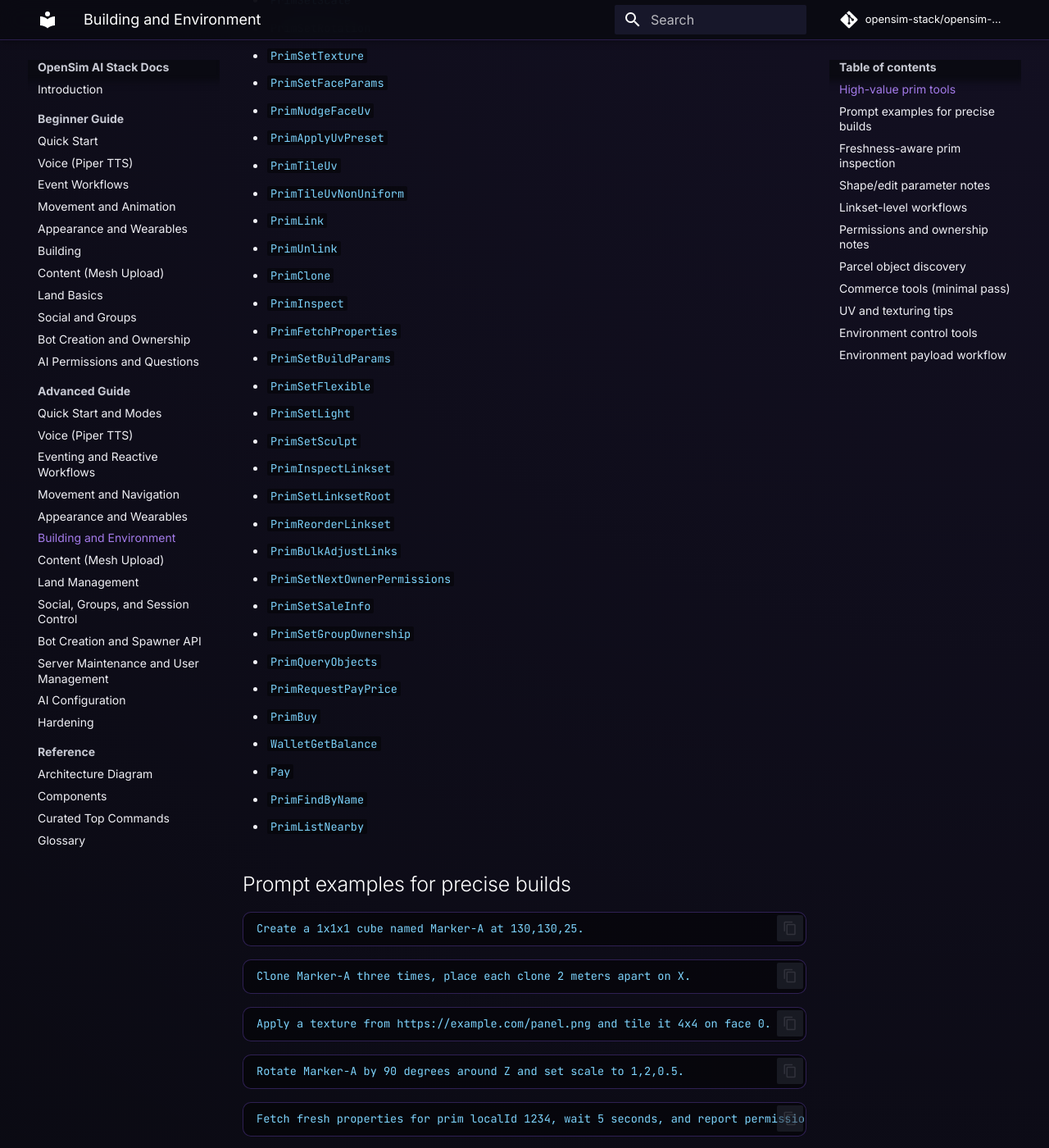
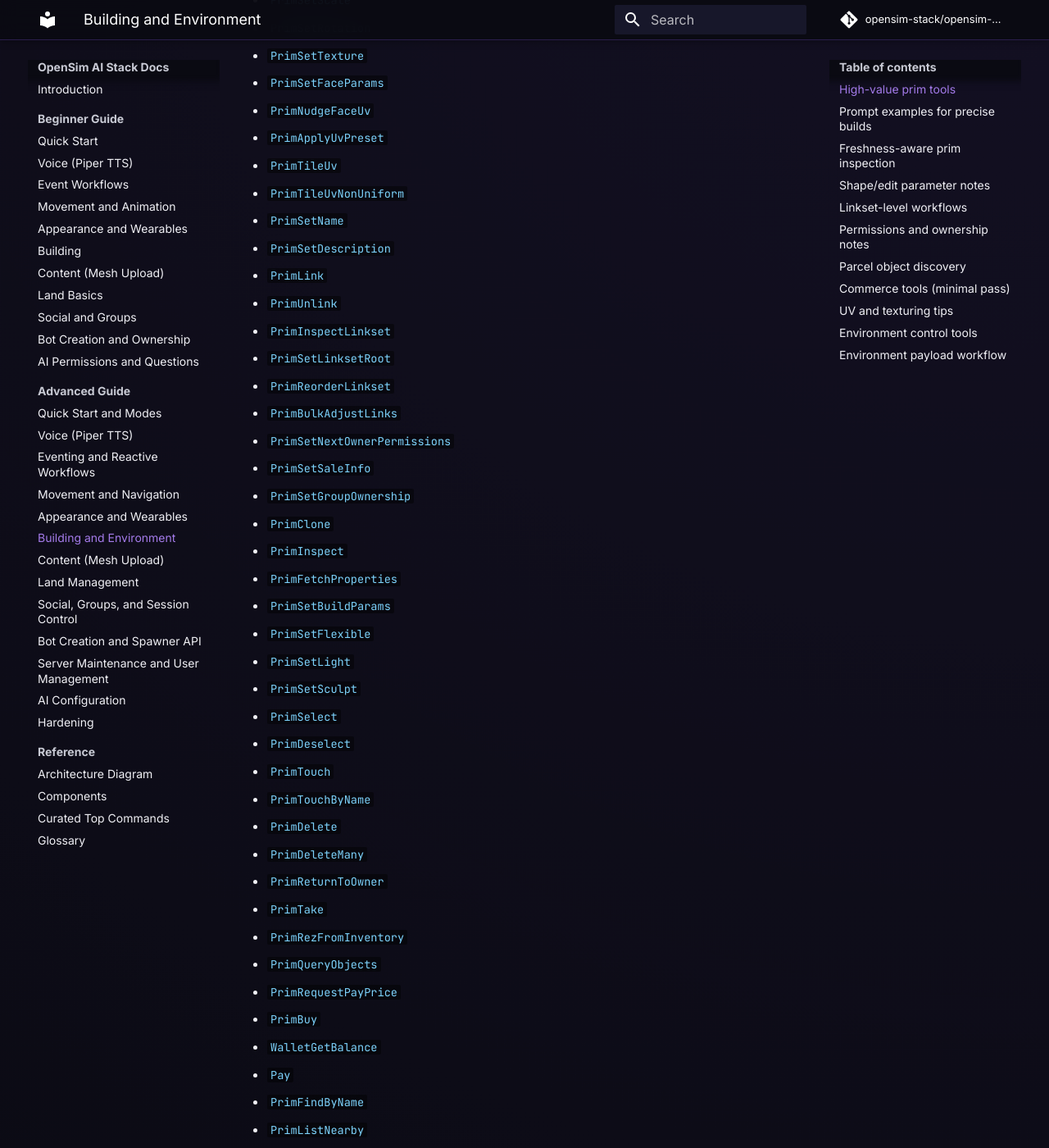
Before and after one commit to opensim-stack/opensim-stack-docs, an MkDocs documentation site: the page built from docs/advanced/building-environment.md, in a window 1280 px wide and 1400 px high, scrolled down 377 px. Shown: the whole window at 82% size. Built offline with MkDocs 1.6.1 and Material for MkDocs 9.7.7, drawn with Linux system fonts in a browser that asks for light colours; comment, search, counter and statistics services are not loaded; some of the changed text lies outside the part shown.

Commit message:
Fixes https://github.com/opensim-stack/opensim-ai-docker/issues/3

````diff
--- a/docs/advanced/building-environment.md
+++ b/docs/advanced/building-environment.md
@@ -14,8 +14,17 @@ This page focuses on tool-level building workflows and environment payload contr
 - `PrimApplyUvPreset`
 - `PrimTileUv`
 - `PrimTileUvNonUniform`
+- `PrimSetName`
+- `PrimSetDescription`
 - `PrimLink`
 - `PrimUnlink`
+- `PrimInspectLinkset`
+- `PrimSetLinksetRoot`
+- `PrimReorderLinkset`
+- `PrimBulkAdjustLinks`
+- `PrimSetNextOwnerPermissions`
+- `PrimSetSaleInfo`
+- `PrimSetGroupOwnership`
 - `PrimClone`
 - `PrimInspect`
 - `PrimFetchProperties`
@@ -23,13 +32,15 @@ This page focuses on tool-level building workflows and environment payload contr
 - `PrimSetFlexible`
 - `PrimSetLight`
 - `PrimSetSculpt`
-- `PrimInspectLinkset`
-- `PrimSetLinksetRoot`
-- `PrimReorderLinkset`
-- `PrimBulkAdjustLinks`
-- `PrimSetNextOwnerPermissions`
-- `PrimSetSaleInfo`
-- `PrimSetGroupOwnership`
+- `PrimSelect`
+- `PrimDeselect`
+- `PrimTouch`
+- `PrimTouchByName`
+- `PrimDelete`
+- `PrimDeleteMany`
+- `PrimReturnToOwner`
+- `PrimTake`
+- `PrimRezFromInventory`
 - `PrimQueryObjects`
 - `PrimRequestPayPrice`
 - `PrimBuy`
@@ -54,6 +65,10 @@ Apply a texture from https://example.com/panel.png and tile it 4x4 on face 0.
 
 ```text
 Rotate Marker-A by 90 degrees around Z and set scale to 1,2,0.5.
+```
+
+```text
+Touch the nearest object named "Door" and wait 750ms for scripted response.
 ```
 
 ```text
````
